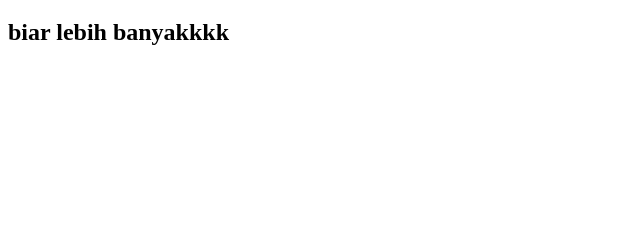
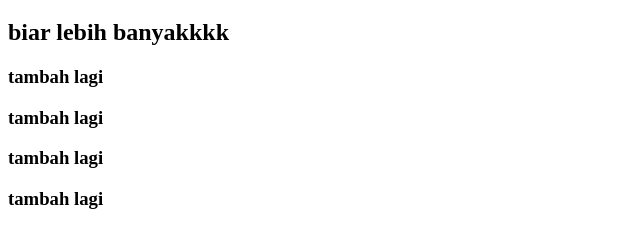
Before and after one commit to enriconqb/belajar-github, a plain HTML site: page biarbanyak.html in a window 1280 px wide. Shown: the part 61-308 px from the top of the page, without its empty margins (0-640 px from the left). Drawn offline with Linux system fonts and the light colour scheme.

Commit message:
tambah h3 di biarbanyak

```diff
--- a/biarbanyak.html
+++ b/biarbanyak.html
@@ -9,5 +9,9 @@
 <body>
     <h1>Biar banyak kannnnnn....</h1>
     <h2>biar lebih banyakkkk</h2>
+    <h3>tambah lagi</h3>
+    <h3>tambah lagi</h3>
+    <h3>tambah lagi</h3>
+    <h3>tambah lagi</h3>
 </body>
 </html>
```
